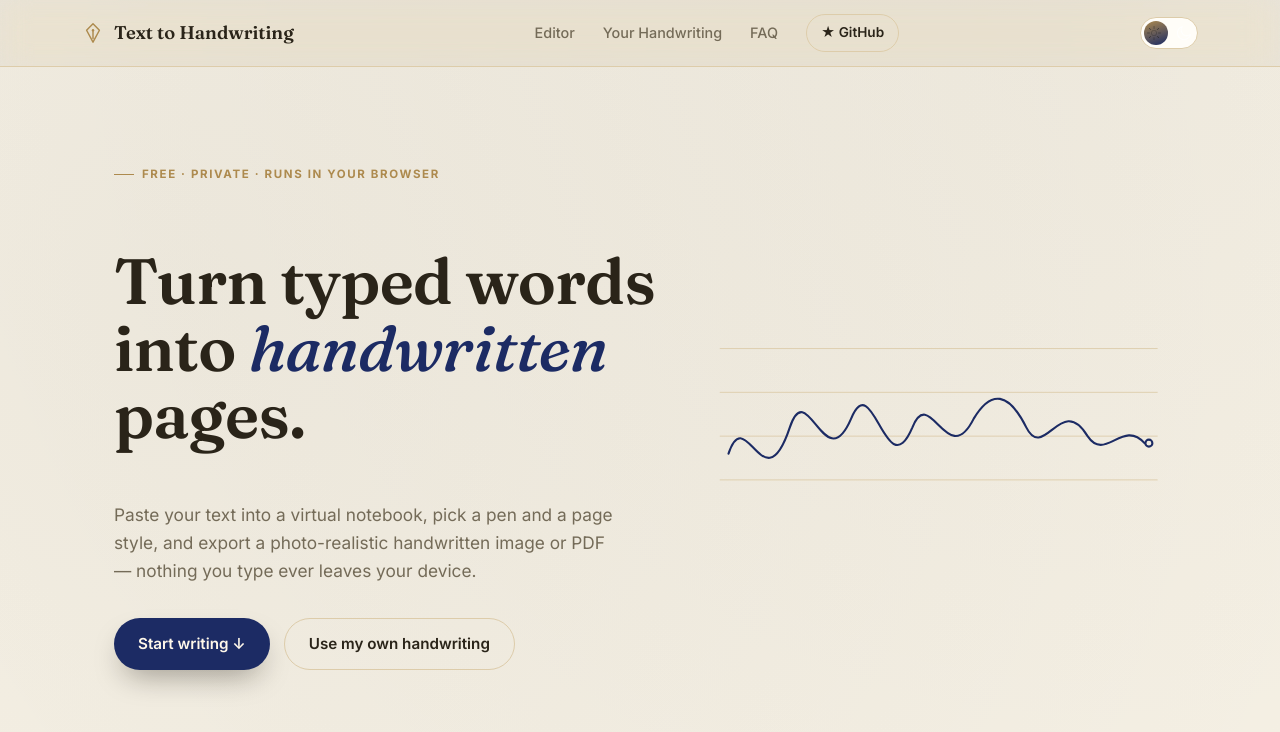
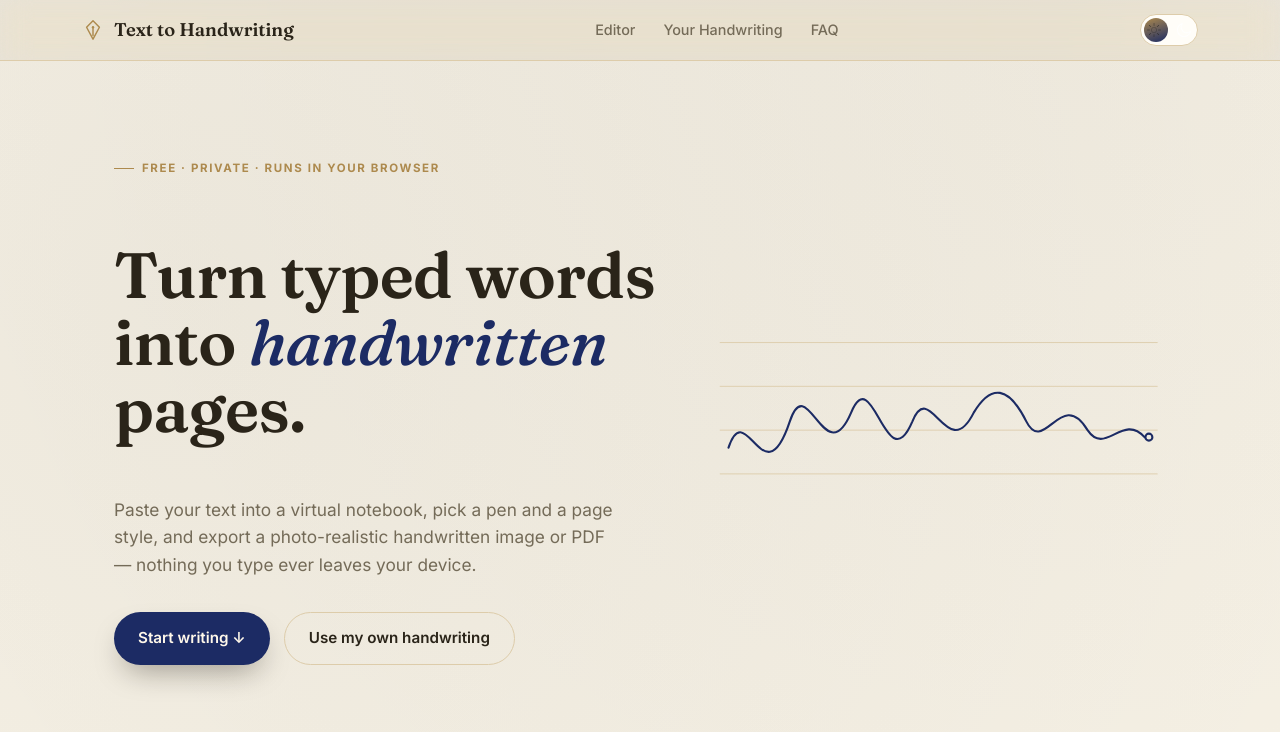
Before and after one commit to KumarrPrashant/Text-to-handwriting-generator, a website with bundled scripts: page index.html in a window 1280 px wide. Shown: the top 732 px of the page. Built offline with nearby package versions, Linux system fonts and the light colour scheme; a web font is replaced by a local one.

Commit message:
again update index code

```diff
--- a/index.html
+++ b/index.html
@@ -109,14 +109,6 @@
           <a href="#editor">Editor</a>
           <a href="#how-to-add-handwriting">Your Handwriting</a>
           <a href="#faq">FAQ</a>
-          <a
-            class="nav-cta"
-            target="_blank"
-            rel="noopener noreferrer"
-            href="https://github.com/saurabhdaware/text-to-handwriting"
-          >
-            ★ GitHub
-          </a>
         </nav>
         <div class="header-actions">
           <button
```
